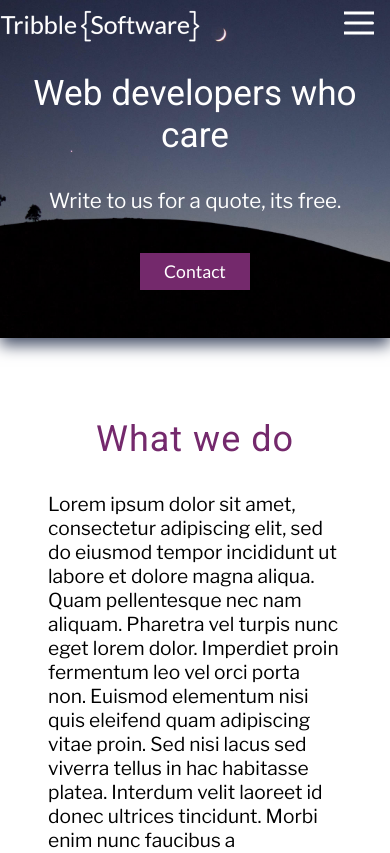
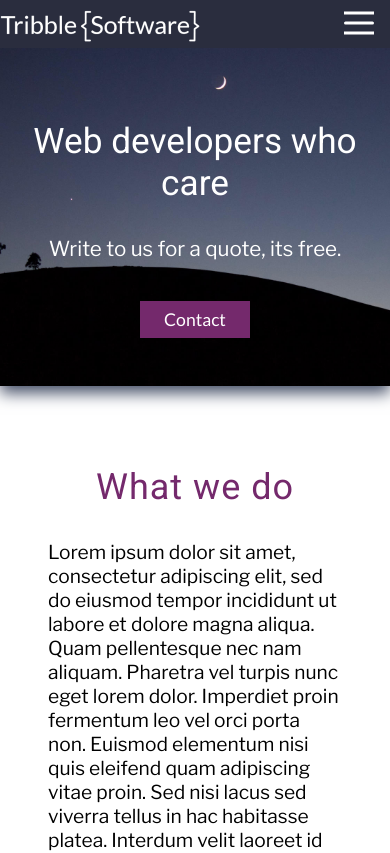
Before and after one commit to RandallBG/TribbleSoftwareWebsite, a React (Create React App) app: page / in a window 390 px wide. Shown: the top 853 px of the page. Built offline with nearby package versions, Linux system fonts and the light colour scheme.

Commit message:
added min-height again to nav because of mobile issue

```diff
--- a/src/components/modules/Nav/Nav.css
+++ b/src/components/modules/Nav/Nav.css
@@ -3,7 +3,7 @@
   display: flex;
   justify-content: space-around;
   align-items: center;
-  /* min-height: 3rem; */
+  min-height: 3rem;
   position: sticky;
   top: 0;
   z-index: 1000;
```
